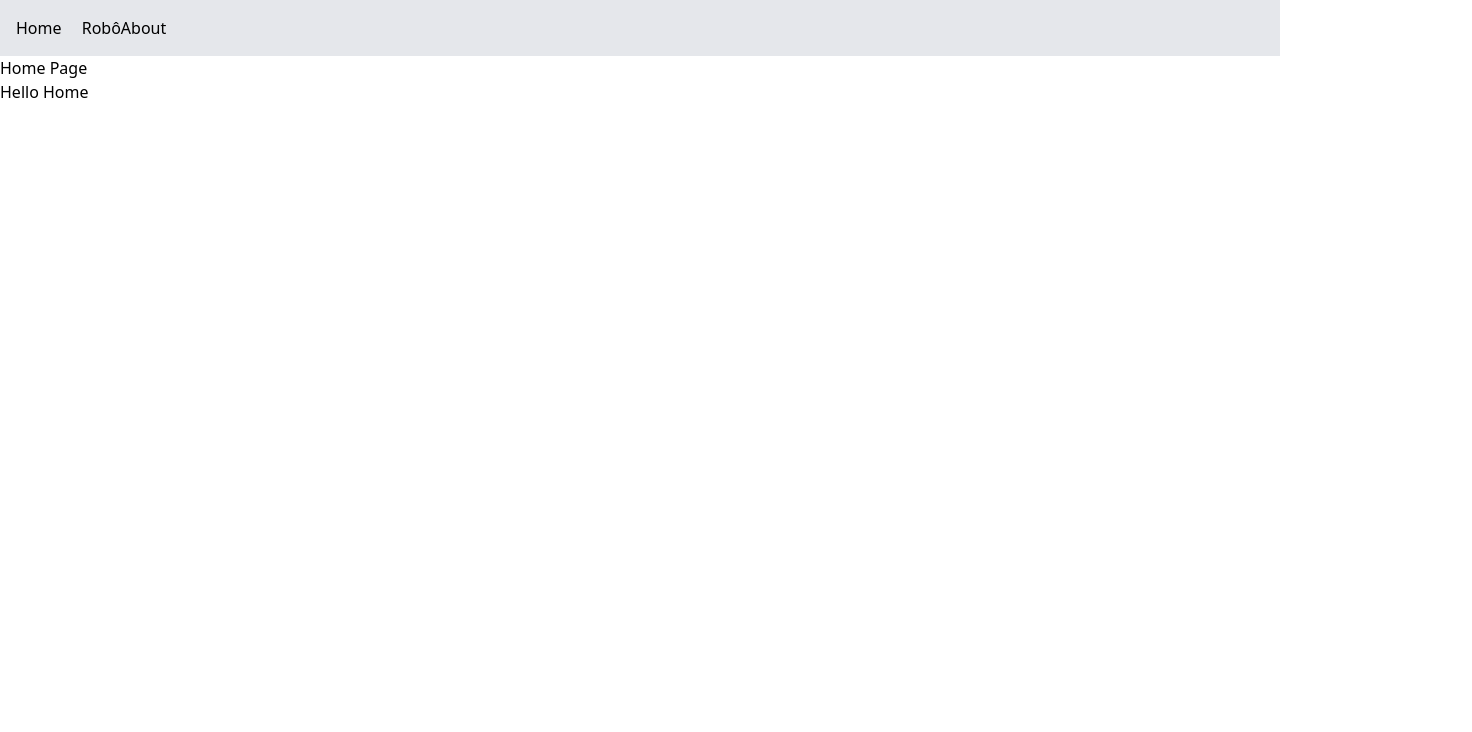
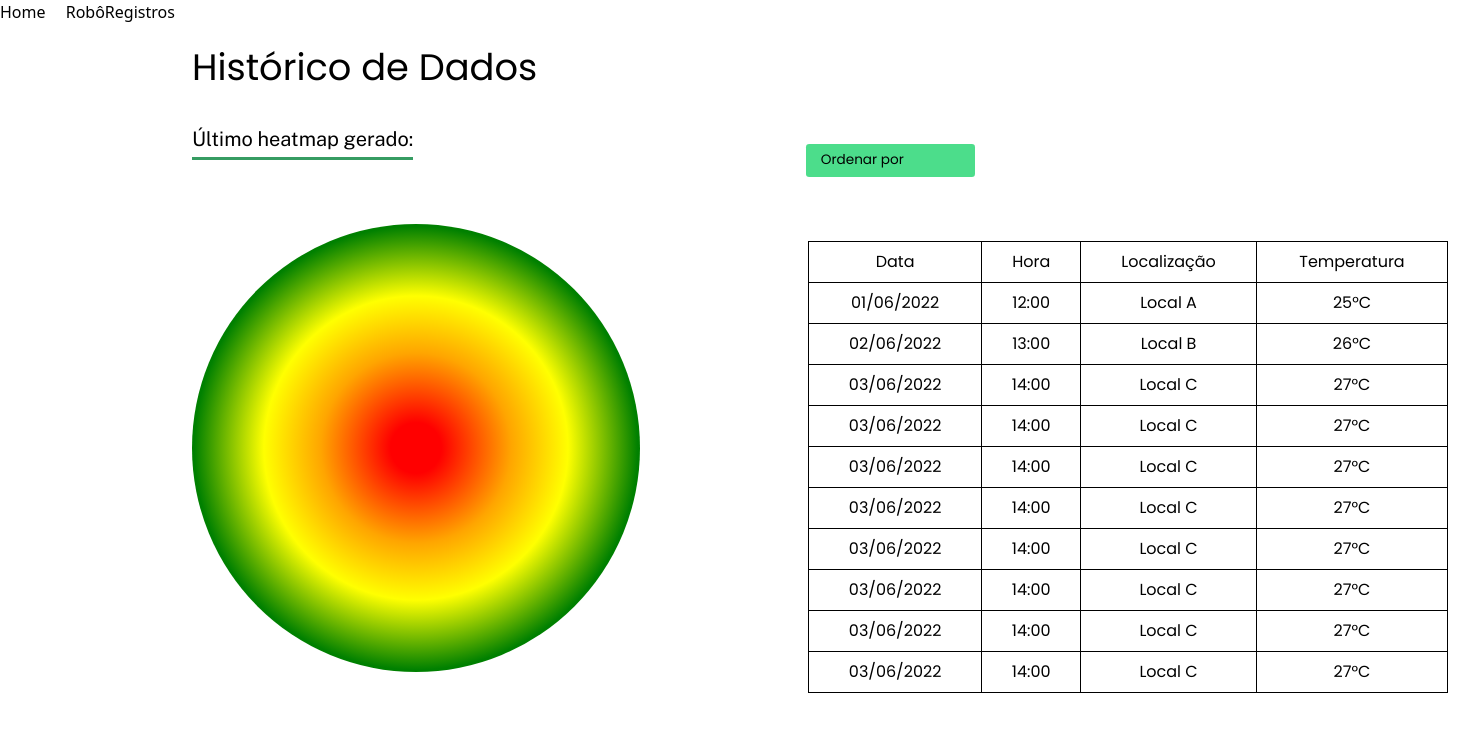
Before and after one commit to Inteli-College/2024-1B-T08-EC06-G01, a Vue app in the folder src/frontend/: page / in a window 1280 px wide. Shown: the top 732 px of the page, 1472 px wide, since content can reach past the window. Built offline with nearby package versions, Linux system fonts and the light colour scheme.

Commit message:
Home and Register Screen

```diff
--- a/src/frontend/index.html
+++ b/src/frontend/index.html
@@ -3,6 +3,10 @@
   <head>
     <meta charset="UTF-8" />
     <link rel="icon" type="image/svg+xml" href="/vite.svg" />
+    <link href="https://cdnjs.cloudflare.com/ajax/libs/font-awesome/6.0.0-beta3/css/all.min.css" rel="stylesheet">
+    <link href="https://fonts.googleapis.com/css2?family=Poppins:wght@300;400;500;600;700&display=swap" rel="stylesheet">
+    <link href="https://fonts.googleapis.com/css2?family=Public+Sans:wght@300;400;500;600;700&display=swap" rel="stylesheet">
+
     <meta name="viewport" content="width=device-width, initial-scale=1.0" />
     <title>Vite + Vue + TS</title>
   </head>
--- a/src/frontend/src/App.vue
+++ b/src/frontend/src/App.vue
@@ -3,13 +3,10 @@
 
 <template>
   <div>
-    <nav class="p-4 bg-gray-200">
+    <nav>
       <router-link to="/" class="mr-4">Home</router-link>
-
       <router-link to="/control"> Robô</router-link>
-
-      <router-link to="/about">About</router-link>
-
+      <router-link to="/about">Registros</router-link>
     </nav>
     <router-view></router-view>
   </div>
--- /dev/null
+++ b/src/frontend/src/components/SidebarComponent.vue
@@ -0,0 +1,86 @@
+<template>
+    <div :class="sidebarOpen ? 'translate-x-0' : '-translate-x-full' + ' bg-gray-200 w-64 h-full fixed top-0 left-0 transition-transform duration-300 ease-in-out transform z-10'">
+      <div class="p-4">
+        <ul v-show="sidebarOpen">
+          <li><i class="fa fa-home"></i></li>
+          <li><i class="fa fa-user"></i></li>
+          <li><i class="fa fa-cog"></i></li>
+        </ul>
+      </div>
+    </div>
+  </template>
+
+  <script setup lang="ts">
+  import { defineProps, defineEmits } from 'vue';
+
+  const props = defineProps({
+    sidebarOpen: Boolean
+  });
+
+  const { emit } = defineEmits();
+
+  const toggleSidebar = () => {
+    emit('toggle-sidebar');
+  }
+  </script>
+
+  <style scoped>
+  .translate-x-0 {
+    transform: translateX(0);
+  }
+  .-translate-x-full {
+    transform: translateX(-100%);
+  }
+
+  .bg-gray-200 {
+    background-color: #077336;
+  }
+
+  .w-64 {
+    width: 16rem;
+  }
+
+  .h-full {
+    height: 100%;
+  }
+
+  .fixed {
+    position: fixed;
+  }
+
+  .top-0 {
+    top: 0;
+  }
+
+  .left-0 {
+    left: 0;
+  }
+
+  .p-4 {
+    padding: 1rem;
+  }
+
+  .transition-transform {
+    transition-property: transform;
+  }
+
+  .duration-300 {
+    transition-duration: 300ms;
+  }
+
+  .ease-in-out {
+    transition-timing-function: ease-in-out;
+  }
+
+  .transform {
+    will-change: transform;
+  }
+
+  .z-10 {
+    z-index: 10;
+  }
+
+  .fa {
+    margin-right: 1rem;
+  }
+  </style>
--- a/src/frontend/src/views/About.vue
+++ b/src/frontend/src/views/About.vue
@@ -1,15 +1,156 @@
 <template>
-    <div>
-      <h1>The cannabot group made this website</h1>
+    <div class="container">
+        <div class="column">
+          <h2 class="title">Registros de Uso</h2>
+            <div class="checkbox-container">
+              <input type="checkbox" id="checkbox" v-model="isChecked">
+              <label for="checkbox">Agrupar por usuário</label>
+            </div>
+            <table class="table">
+        <thead>
+          <tr>
+            <th>Usuário</th>
+            <th>Data</th>
+            <th>Horário</th>
+          </tr>
+        </thead>
+        <tbody>
+          <tr>
+            <td>rodrigo</td>
+            <td>14/05/24</td>
+            <td>14h46</td>
+          </tr>
+          <tr>
+            <td>rizzi</td>
+            <td>14/05/24</td>
+            <td>14h46</td>
+          </tr>
+          <tr>
+            <td>gustavo</td>
+            <td>14/05/24</td>
+            <td>14h46</td>
+          </tr>
+          <tr>
+            <td>ana</td>
+            <td>14/05/24</td>
+            <td>14h46</td>
+          </tr>
+          <tr>
+            <td>luiz</td>
+            <td>14/05/24</td>
+            <td>14h46</td>
+          </tr>
+          <tr>
+            <td>eduardo</td>
+            <td>14/05/24</td>
+            <td>14h46</td>
+          </tr>
+          <tr>
+            <td>laure</td>
+            <td>14/05/24</td>
+            <td>14h46</td>
+          </tr>
+          <tr>
+            <td>nicola</td>
+            <td>14/05/24</td>
+            <td>14h46</td>
+          </tr>
+          <tr>
+            <td>murilo</td>
+            <td>14/05/24</td>
+            <td>14h46</td>
+          </tr>
+          <tr>
+            <td>rodrigo</td>
+            <td>14/05/24</td>
+            <td>14h46</td>
+          </tr>
+        </tbody>
+      </table>
+        </div>
     </div>
-  </template>
+</template>
 
-  <script>
+<script>
   export default {
     name: 'About'
   }
-  </script>
 
-  <style scoped>
-  /* Styles specific to the About component */
-  </style>
+  import { ref } from 'vue';
+</script>
+
+<style scoped>
+  .container {
+  display: flex;
+  }
+
+  .column {
+  padding-left: 12rem;
+  padding-top: 1rem;
+  }
+
+  .title {
+  font-family: 'Poppins';
+  text-align: left;
+  font-size: 2.3rem;
+  }
+
+  .checkbox-container {
+    display: flex;
+    align-items: center;
+    margin-bottom: 1rem;
+    margin-top: 1.8rem;
+  }
+
+  .checkbox-container input[type="checkbox"] {
+    margin-right: 1.6rem;
+    width: 1.1rem;
+    height: 1.1rem;
+    -webkit-appearance: none;
+    -moz-appearance: none;
+    appearance: none;
+    border: 1px solid black;
+  }
+
+  .checkbox-container input[type="checkbox"]:checked {
+  background-color: #17CE67;
+  content: '';
+  display: inline-block;
+  }
+
+  .table {
+  width: 80rem;
+  border-collapse: collapse;
+  margin-top: 4rem;
+}
+
+.table th, .table td {
+  border: 0.06rem solid;
+  padding: 0.5rem;
+  padding-left: 1rem;
+  padding-right: 1rem;
+  text-align: center;
+  font-family: Poppins;
+  font-weight: normal;
+}
+
+.table th {
+  background-color: #ffffff;
+}
+
+.table tbody tr:nth-child(even) {
+  background-color: #ffffff;
+}
+
+.table tbody tr:hover {
+  background-color: #E4FFF0;
+}
+
+.table tbody tr:nth-child(odd) {
+  height: 1.8rem;
+}
+
+.table tbody tr:nth-child(even) {
+  height: 1.8rem;
+}
+</style>
--- a/src/frontend/src/views/Home.vue
+++ b/src/frontend/src/views/Home.vue
@@ -1,16 +1,259 @@
 <template>
-    <div>
-      <h1>Home Page</h1>
-      <h4>Hello Home</h4>
+  <div class="container">
+    <div class="column">
+      <h2 class="title">Histórico de Dados</h2>
+      <p class="subtitle">Último heatmap gerado:</p>
+      <div class="line"></div>
+      <div class="heatmap"></div>
     </div>
-  </template>
+    <div class="column2">
+      <div class="dropdown" @click="toggleDropdown">
+        <button class="dropdown-toggle">
+          {{ selectedOption || 'Ordenar por' }}
+        </button>
+        <div v-if="isOpen" class="dropdown-menu">
+          <a href="#" class="dropdown-item" @click.prevent="selectOption('Data')">Data</a>
+          <a href="#" class="dropdown-item" @click.prevent="selectOption('Hora')">Hora</a>
+          <a href="#" class="dropdown-item" @click.prevent="selectOption('Localização')">Localização</a>
+          <a href="#" class="dropdown-item" @click.prevent="selectOption('Temperatura')">Temperatura</a>
+        </div>
+      </div>
+      <table class="table">
+        <thead>
+          <tr>
+            <th>Data</th>
+            <th>Hora</th>
+            <th>Localização</th>
+            <th>Temperatura</th>
+          </tr>
+        </thead>
+        <tbody>
+          <tr>
+            <td>01/06/2022</td>
+            <td>12:00</td>
+            <td>Local A</td>
+            <td>25°C</td>
+          </tr>
+          <tr>
+            <td>02/06/2022</td>
+            <td>13:00</td>
+            <td>Local B</td>
+            <td>26°C</td>
+          </tr>
+          <tr>
+            <td>03/06/2022</td>
+            <td>14:00</td>
+            <td>Local C</td>
+            <td>27°C</td>
+          </tr>
+          <tr>
+            <td>03/06/2022</td>
+            <td>14:00</td>
+            <td>Local C</td>
+            <td>27°C</td>
+          </tr>
+          <tr>
+            <td>03/06/2022</td>
+            <td>14:00</td>
+            <td>Local C</td>
+            <td>27°C</td>
+          </tr>
+          <tr>
+            <td>03/06/2022</td>
+            <td>14:00</td>
+            <td>Local C</td>
+            <td>27°C</td>
+          </tr>
+          <tr>
+            <td>03/06/2022</td>
+            <td>14:00</td>
+            <td>Local C</td>
+            <td>27°C</td>
+          </tr>
+          <tr>
+            <td>03/06/2022</td>
+            <td>14:00</td>
+            <td>Local C</td>
+            <td>27°C</td>
+          </tr>
+          <tr>
+            <td>03/06/2022</td>
+            <td>14:00</td>
+            <td>Local C</td>
+            <td>27°C</td>
+          </tr>
+          <tr>
+            <td>03/06/2022</td>
+            <td>14:00</td>
+            <td>Local C</td>
+            <td>27°C</td>
+          </tr>
+        </tbody>
+      </table>
+    </div>
+  </div>
+</template>
 
-  <script>
-  export default {
-    name: 'Home'
-  }
-  </script>
+<script setup lang="ts">
+import { ref } from 'vue';
 
-  <style scoped>
-  /* Styles specific to the Home component */
-  </style>
+const isOpen = ref(false);
+const selectedOption = ref<string | null>(null);
+
+function toggleDropdown() {
+  isOpen.value = !isOpen.value;
+}
+
+function selectOption(option: string) {
+  selectedOption.value = option;
+  isOpen.value = false;
+}
+</script>
+
+<style scoped>
+.container {
+  display: flex;
+}
+
+.column {
+  padding-left: 12rem;
+  padding-top: 1rem;
+}
+.column2 {
+  padding-right: 20rem;
+  padding-top: 1rem;
+  width: 52rem;
+}
+
+.title {
+  font-family: 'Poppins';
+  text-align: left;
+  font-size: 2.3rem;
+}
+
+.subtitle {
+  font-family: 'Public sans';
+  text-align: left;
+  font-size: 1.25rem;
+  padding-top: 1.8rem;
+}
+
+.line {
+  margin-top: 0.2rem;
+  height: 0.16rem;
+  width: 13.8rem;
+  background-color: #369C62;
+}
+
+.heatmap {
+  margin-top: 4rem;
+  width: 28rem;
+  height: 28rem;
+  background-image: radial-gradient(circle at center,
+    #FF0000 8%,   /* vermelho */
+    #FFA500 30%,  /* laranja */
+    #FFFF00 48%,  /* amarelo */
+    #008000 70% /* verde */
+  );
+  border-radius: 50%;
+  background-clip: padding-box;
+}
+
+.dropdown {
+  position: relative;
+  display: inline-block;
+  padding-top: 6.5rem;
+  padding-right: 0.6rem;
+  padding-left: 10.4rem;
+}
+
+.dropdown-toggle {
+  background-color: #4CDD8B;
+  color: black;
+  padding: 0.4rem;
+  font-size: 0.85rem;
+  font-family: Poppins;
+  border: none;
+  cursor: pointer;
+  width: 10.56rem;
+  text-align: left;
+  padding-left: 0.9rem;
+  border-radius: 0.2rem;
+}
+
+.dropdown-menu {
+  display: block;
+  font-size: 0.85rem;
+  font-family: Poppins;
+  position: absolute;
+  background-color: white;
+  min-width: 10rem;
+  box-shadow: 0rem 0.5rem 1rem 0rem rgba(0,0,0,0.2);
+  z-index: 1;
+}
+
+.dropdown-item {
+  color: black;
+  padding: 0.75rem 1rem;
+  text-decoration: none;
+  display: block;
+  text-align: left;
+  width: 10.56rem;
+}
+
+.dropdown-item:nth-child(even) {
+  background-color: #E4FFF0;
+}
+
+.dropdown-item:nth-child(odd) {
+  background-color: #D1FDE4;
+}
+
+.dropdown-item:hover {
+  background-color: #f1f1f1;
+}
+
+.dropdown:hover .dropdown-menu,
+.dropdown-menu:hover {
+  display: block;
+}
+
+.table {
+  margin-left: 10.5rem;
+  width: 40rem;
+  border-collapse: collapse;
+  margin-top: 4rem;
+  cursor: pointer;
+}
+
+.table th, .table td {
+  border: 0.06rem solid;
+  padding: 0.5rem;
+  padding-left: 1rem;
+  padding-right: 1rem;
+  text-align: center;
+  font-family: Poppins;
+  font-weight: normal;
+}
+
+.table th {
+  background-color: #ffffff;
+}
+
+.table tbody tr:nth-child(even) {
+  background-color: #ffffff;
+}
+
+.table tbody tr:hover {
+  background-color: #E4FFF0;
+}
+
+.table tbody tr:nth-child(odd) {
+  height: 1.8rem;
+}
+
+.table tbody tr:nth-child(even) {
+  height: 1.8rem;
+}
+
+</style>
```
